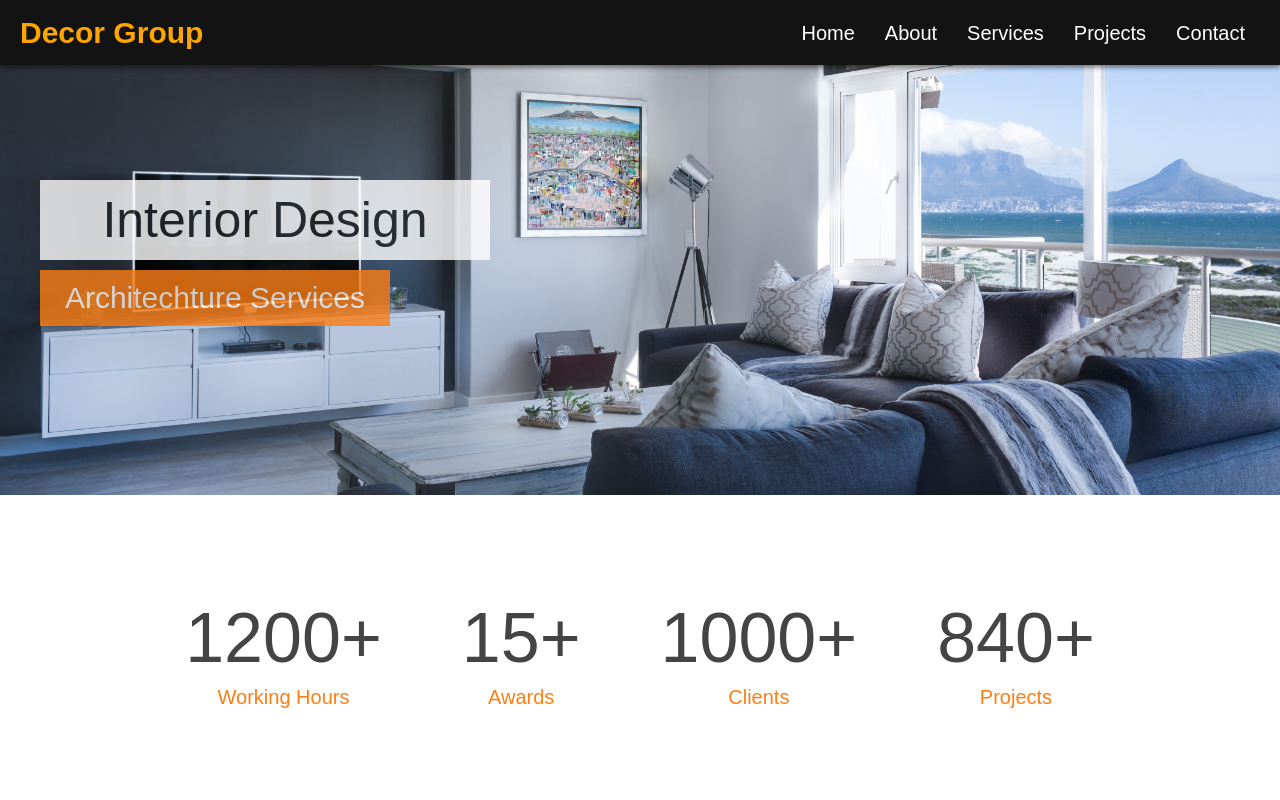
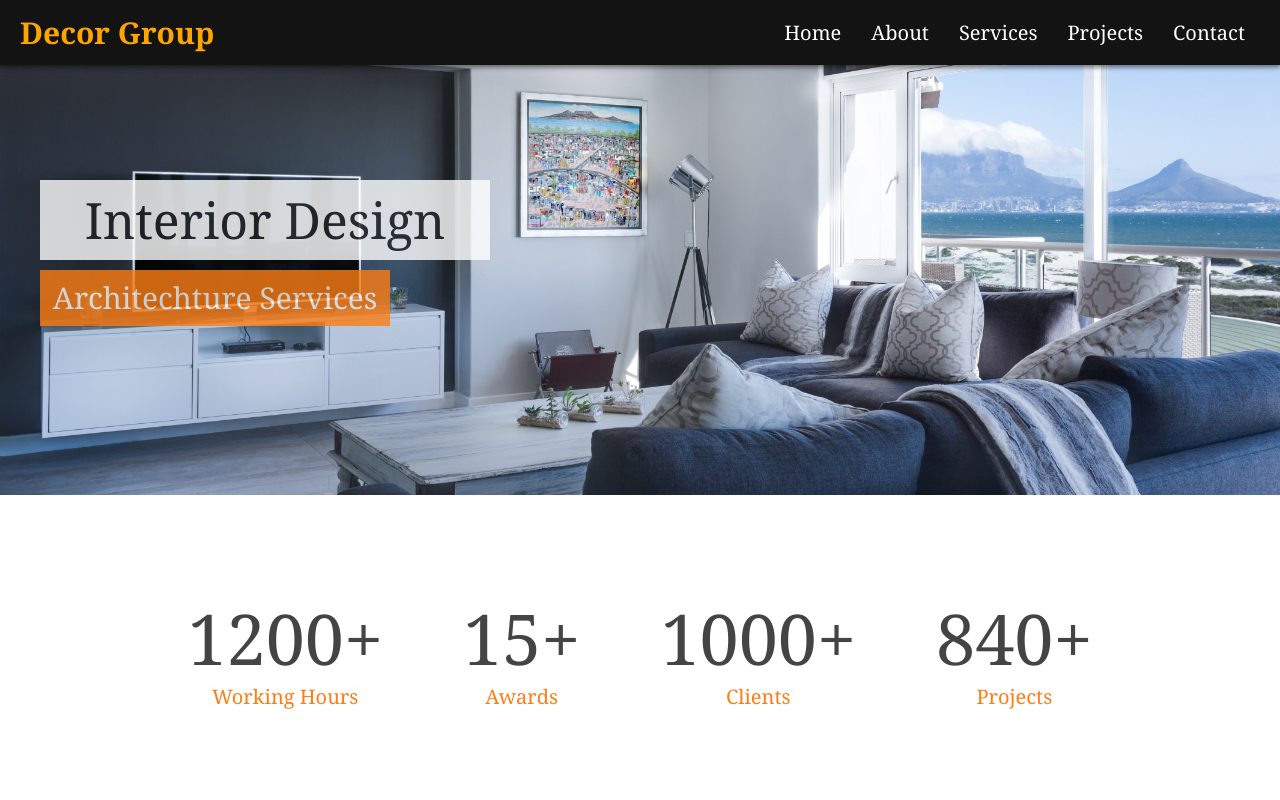
Before and after one commit to Ishaa09/Architect, a plain HTML site: page index.html in a window 1280 px wide. Shown: the top 800 px of the page. Drawn offline with nearby package versions, Linux system fonts and the light colour scheme.

Commit message:
complete

```diff
--- a/style.css
+++ b/style.css
@@ -10,7 +10,7 @@
   box-sizing: border-box;
   transition:all .2s linear;
   text-transform: capitalize;
-  font-family: 'Exo 2', sans-serif;
+  font-family: Cambria, Cochin, Georgia, Times, 'Times New Roman', serif;
 }
 
 html{
```
Also changed, not shown: index.html (+0 -3 lines).
